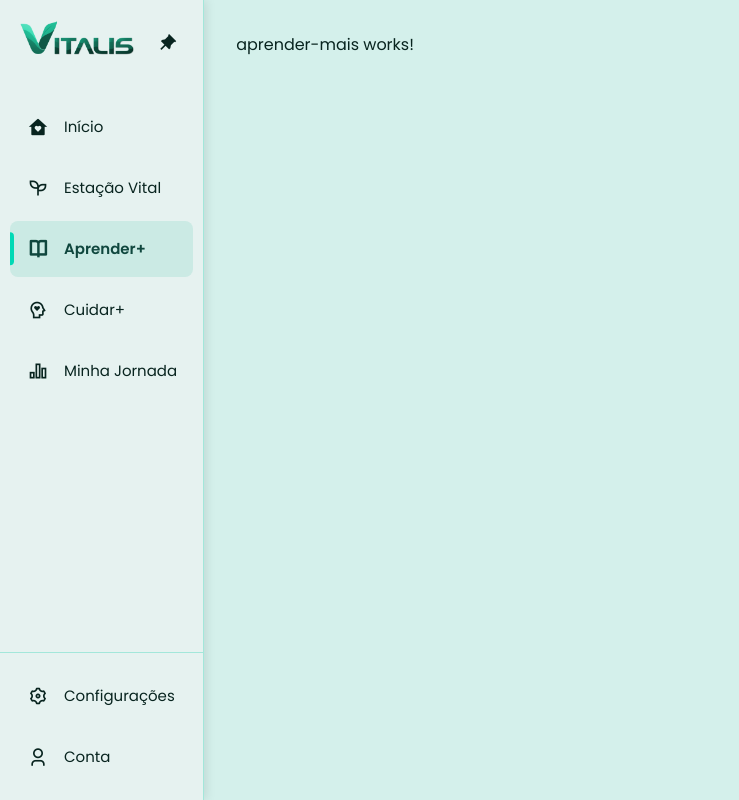
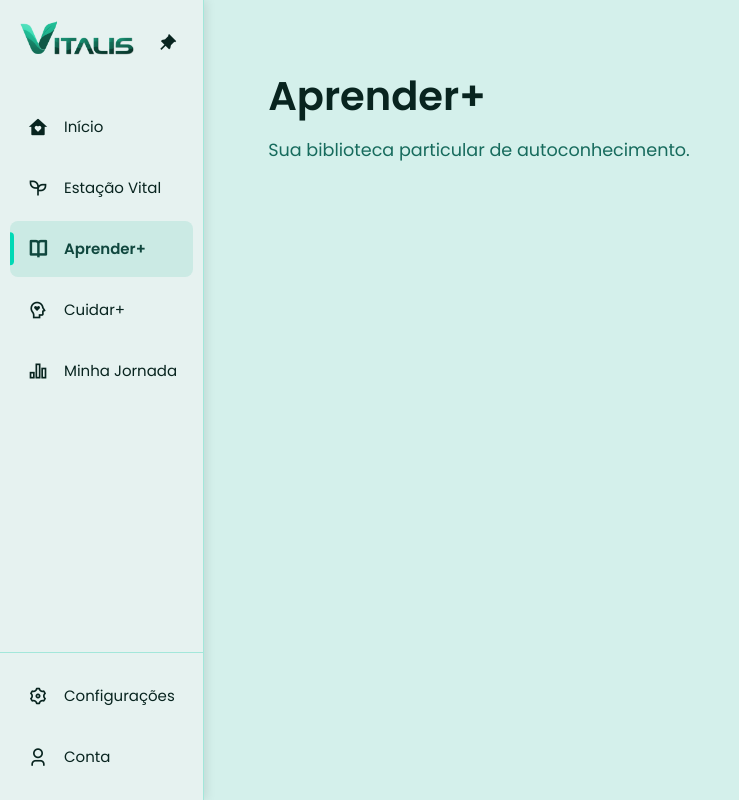
Before and after one commit to vitalis-app/vitalis-frontend, an Angular app: page /app/aprender-mais in a window 1280 px wide. Shown: the whole page, without its empty margins (0-739 px from the left). Built offline with nearby package versions, Linux system fonts and the light colour scheme.

Commit message:
save header

```diff
--- a/src/app/web-app/pages/aprender-mais/aprender-mais.component.css
+++ b/src/app/web-app/pages/aprender-mais/aprender-mais.component.css
@@ -0,0 +1,18 @@
+.aprender-page {
+    padding: 2rem;
+    max-width: 1200px;
+    margin: 0 auto;
+}
+
+.aprender-page h1 {
+    font-size: 2.5rem;
+    font-weight: 600;
+    color: var(--text-color);
+    margin-bottom: 0.5rem;
+}
+
+.aprender-page .subtitle {
+    font-size: 1.1rem;
+    color: var(--verde-2);
+    margin-bottom: 3rem;
+}
--- a/src/app/web-app/pages/aprender-mais/aprender-mais.component.html
+++ b/src/app/web-app/pages/aprender-mais/aprender-mais.component.html
@@ -1 +1,3 @@
-<p>aprender-mais works!</p>
+<div class="aprender-page">
+    <h1>Aprender+</h1>
+    <p class="subtitle">Sua biblioteca particular de autoconhecimento.</p>
--- a/src/app/web-app/pages/psicoapoio/psicoapoio.component.css
+++ b/src/app/web-app/pages/psicoapoio/psicoapoio.component.css
@@ -0,0 +1,18 @@
+.cuidar-page {
+    padding: 2rem;
+    max-width: 1200px;
+    margin: 0 auto;
+}
+
+.cuidar-page h1 {
+    font-size: 2.5rem;
+    font-weight: 600;
+    color: var(--text-color);
+    margin-bottom: 0.5rem;
+}
+
+.cuidar-page .subtitle {
+    font-size: 1.1rem;
+    color: var(--verde-2);
+    margin-bottom: 3rem;
+}
--- a/src/app/web-app/pages/psicoapoio/psicoapoio.component.html
+++ b/src/app/web-app/pages/psicoapoio/psicoapoio.component.html
@@ -1 +1,3 @@
-<p>psicoapoio works!</p>
+<div class="cuidar-page">
+    <h1>Cuidar+</h1>
+    <p class="subtitle">Encontre o profissional ideal para sua jornada.</p>
```
